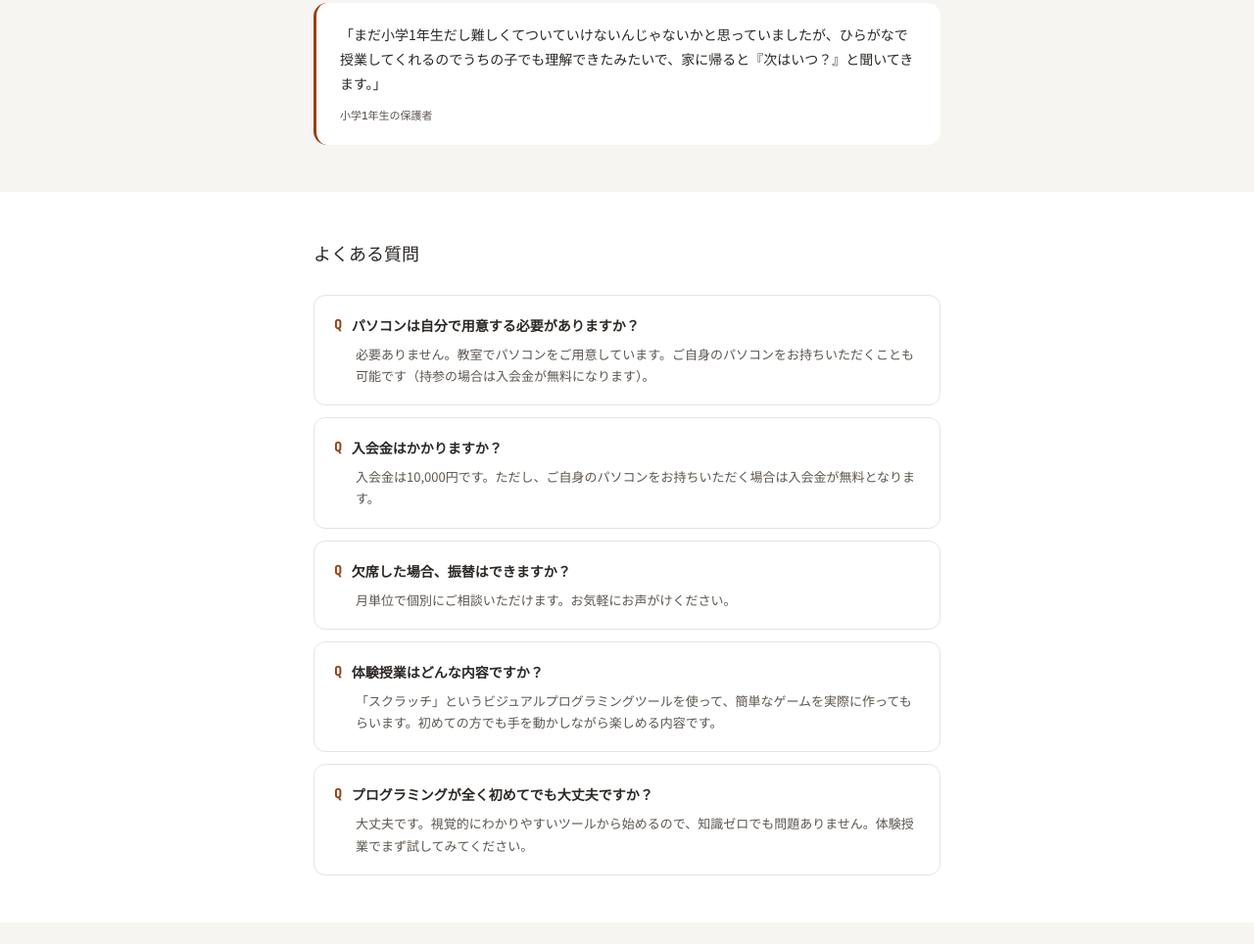
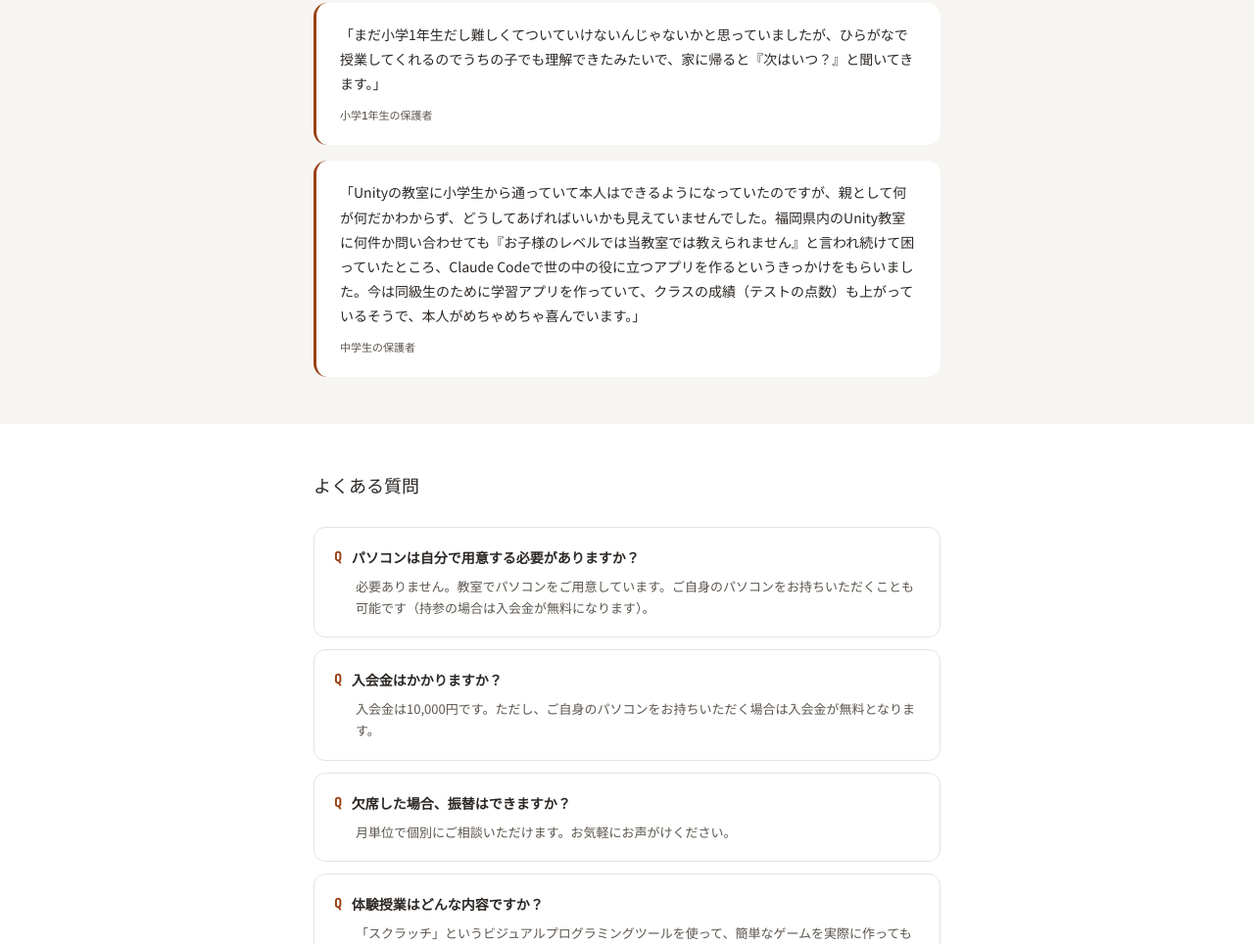
Before and after one commit to shinozaki-web/shinozaki-homepage, a plain HTML site: page classroom.html in a window 1280 px wide. Shown: the part 2518-3482 px from the top of the page at 98% size. Drawn offline with Linux system fonts and the light colour scheme; a web font is replaced by a local one.

Commit message:
保護者の声3件目を追加

```diff
--- a/classroom.html
+++ b/classroom.html
@@ -252,6 +252,11 @@
         <p class="voice-from">小学1年生の保護者</p>
       </div>
 
+      <div class="voice-card">
+        <p class="voice-text">「Unityの教室に小学生から通っていて本人はできるようになっていたのですが、親として何が何だかわからず、どうしてあげればいいかも見えていませんでした。福岡県内のUnity教室に何件か問い合わせても『お子様のレベルでは当教室では教えられません』と言われ続けて困っていたところ、Claude Codeで世の中の役に立つアプリを作るというきっかけをもらいました。今は同級生のために学習アプリを作っていて、クラスの成績（テストの点数）も上がっているそうで、本人がめちゃめちゃ喜んでいます。」</p>
+        <p class="voice-from">中学生の保護者</p>
+      </div>
+
     </div>
   </div>
 </section>
```
